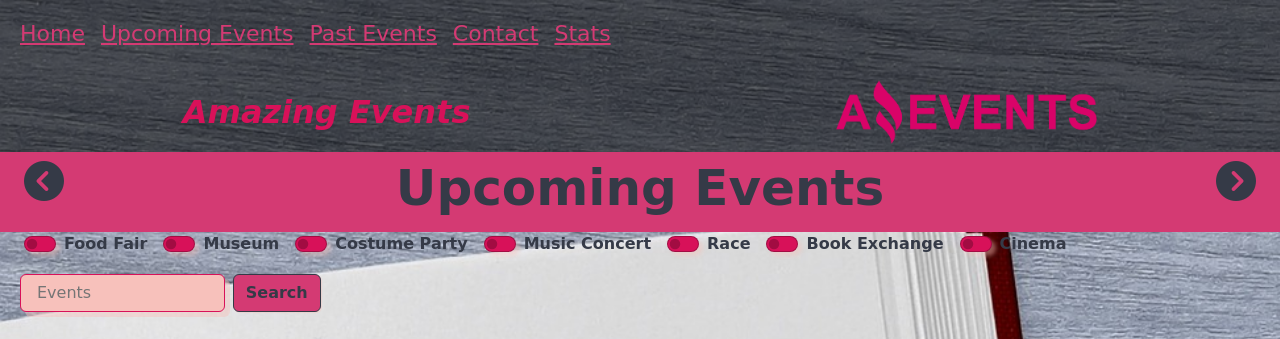
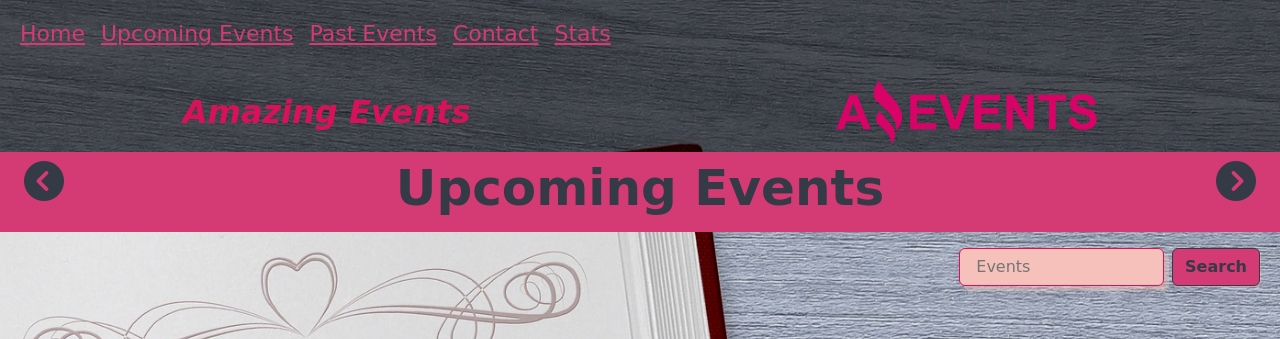
Before and after one commit to NicoOjeda/amazing-events, a plain HTML site: page upcomingevents.html in a window 1280 px wide. Shown: the top 339 px of the page. Drawn offline with nearby package versions, Linux system fonts and the light colour scheme; a web font is replaced by a local one.

Commit message:
elimino data.js

```diff
--- a/upcomingevents.html
+++ b/upcomingevents.html
@@ -92,7 +92,7 @@
     </footer>
     <!-- JavaScript Bundle with Popper -->
 <script src="https://cdn.jsdelivr.net/npm/bootstrap@5.2.0/dist/js/bootstrap.bundle.min.js" integrity="sha384-A3rJD856KowSb7dwlZdYEkO39Gagi7vIsF0jrRAoQmDKKtQBHUuLZ9AsSv4jD4Xa" crossorigin="anonymous"></script>
-<script src="./data.js"></script>
+<!-- <script src="./data.js"></script> -->
 <script src="./upcomingevents.js"></script>
 </body>
 </html>
```
